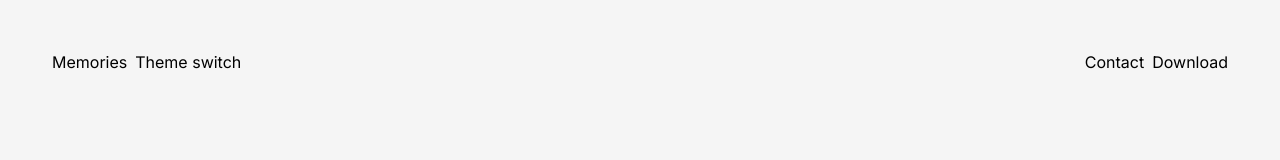
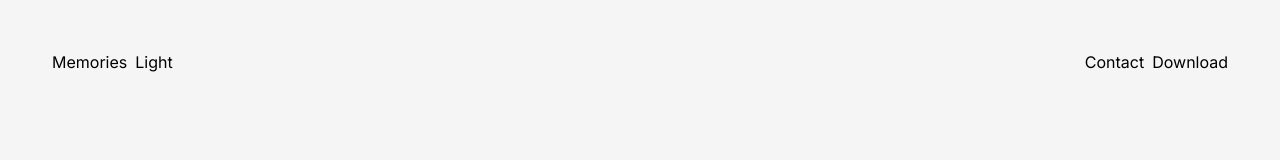
Before and after one commit to ikigai-fyi/web, a Next.js app: page / in a window 1280 px wide. Shown: the top 160 px of the page. Built offline with nearby package versions, Linux system fonts and the light colour scheme.

Commit message:
Work a little on theme switch button

```diff
--- a/app/components/navigation/items/ThemeSwitch.tsx
+++ b/app/components/navigation/items/ThemeSwitch.tsx
@@ -1,5 +1,16 @@
+"use client";
+
+import { useState } from "react";
 import styles from "./styles.module.css";
 
 export default function ThemeSwitch() {
-  return <button className={styles.navItem}>Theme switch</button>;
+  const [isLightMode, setLightMode] = useState(true);
+  return (
+    <button
+      className={styles.navItem}
+      onClick={() => setLightMode(!isLightMode)}
+    >
+      {isLightMode ? "Light" : "Dark"}
+    </button>
+  );
 }
```
